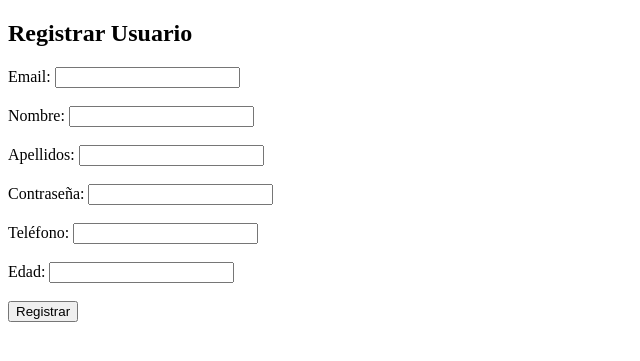
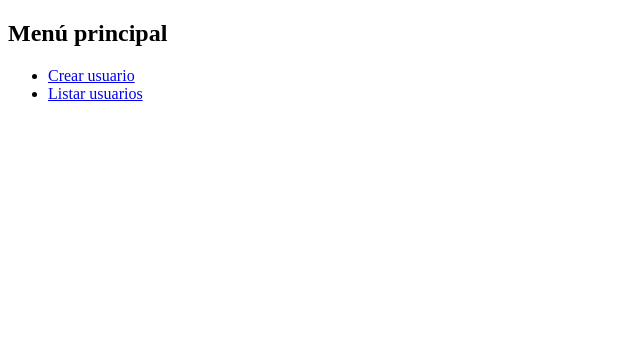
Before and after one commit to ElyonKyla/Python_Admin_Web, a Flask app: page / in a window 1280 px wide. Shown: the top 361 px of the page, without its empty margins (0-640 px from the left). Run offline with Flask 3, Linux system fonts and the light colour scheme.

Commit message:
Refactor routes: set home as menu and move create form to /crear

```diff
--- a/app.py
+++ b/app.py
@@ -30,7 +30,7 @@ app = Flask(__name__)
 usuarios = cargar_usuarios_desde_json()
 
 
-@app.route("/", methods=["GET", "POST"])
+@app.route("/crear", methods=["GET", "POST"])
 def crear_usuario():
 
     if request.method == "POST":
@@ -62,7 +62,7 @@ def listar_usuarios():
 
 print("ROUTES:", app.url_map)
 
-@app.route("/menu")
+@app.route("/")
 def menu():
     return render_template("menu.html")
 
--- a/templates/menu.html
+++ b/templates/menu.html
@@ -8,7 +8,7 @@
 <h2>Menú principal</h2>
 
 <ul>
-    <li><a href="/">Crear usuario</a></li>
+     <li><a href="/crear">Crear usuario</a></li>
     <li><a href="/usuarios">Listar usuarios</a></li>
 </ul>
 
```
